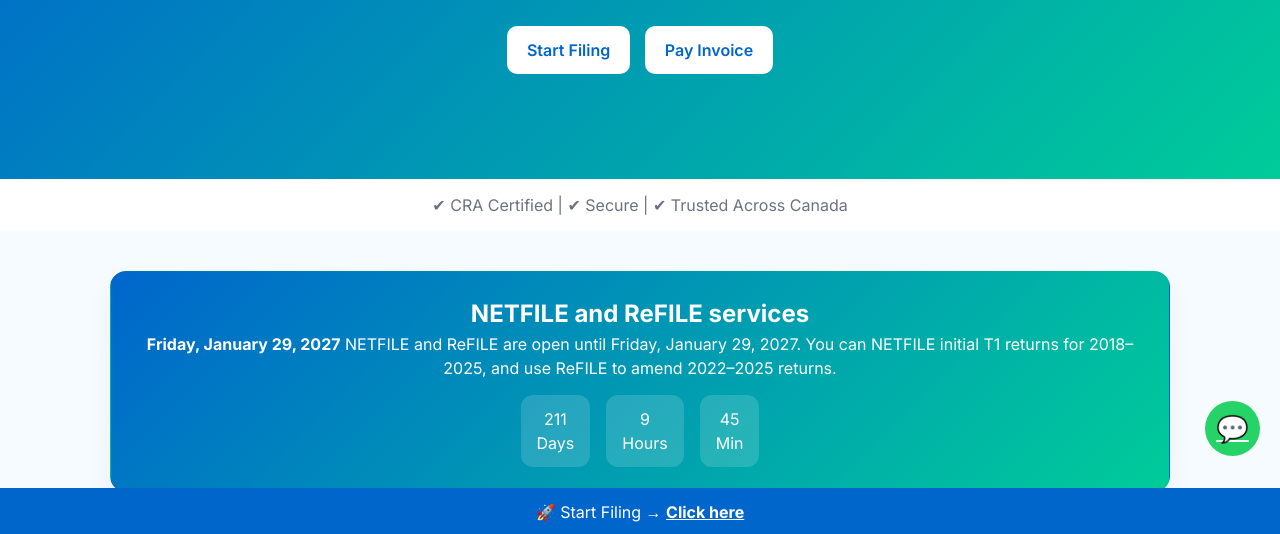
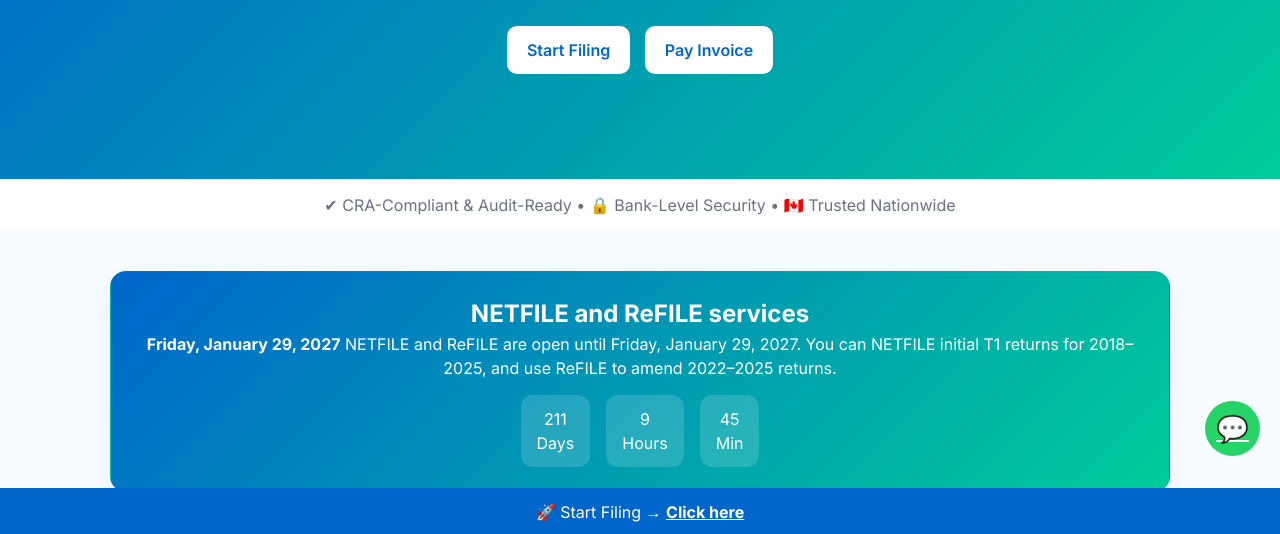
Before and after one commit to Kolotech-ca/Tax, a plain HTML site: page index.html in a window 1280 px wide. Shown: the part 264-798 px from the top of the page. Drawn offline with Linux system fonts and the light colour scheme.

Commit message:
update in index

```diff
--- a/index.html
+++ b/index.html
@@ -114,7 +114,9 @@
 <a href="/payment.html" class="btn btn-white">Pay Invoice</a>
 </section>
 
-<div class="trust">✔ CRA Certified | ✔ Secure | ✔ Trusted Across Canada</div>
+<div class="trust">
+  ✔ CRA-Compliant & Audit-Ready • 🔒 Bank-Level Security • 🇨🇦 Trusted Nationwide
+</div>
 
 <div class="container">
 
```
